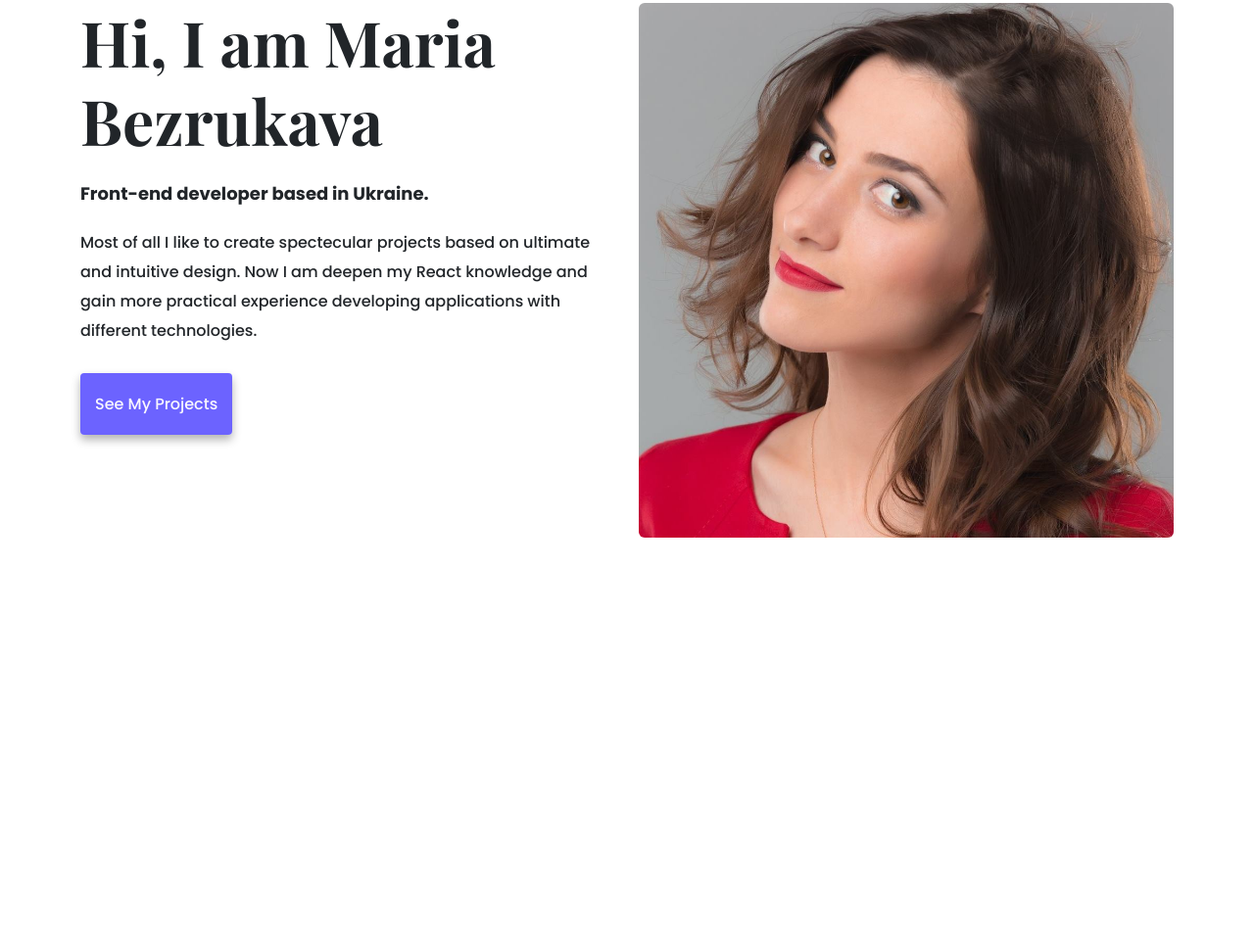
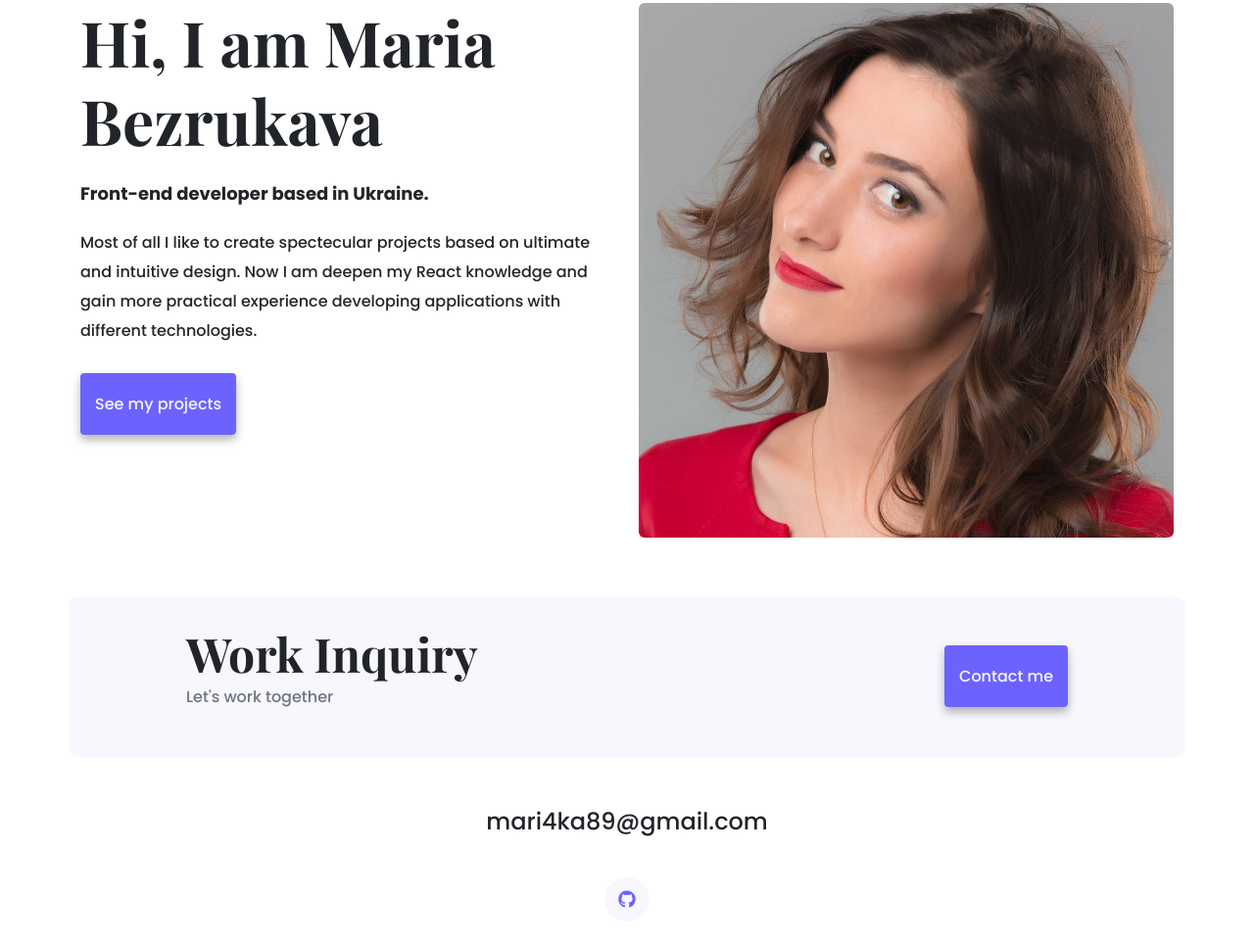
Before and after one commit to Mari4ka89/portfolio, a website: page about.html in a window 1280 px wide. Shown: the part 159-1124 px from the top of the page at 98% size. Before the commit the page ends 870 px from the top, so only its background shows below. Drawn offline with nearby package versions, Linux system fonts and the light colour scheme.

Commit message:
Implemented footer

```diff
--- a/about.html
+++ b/about.html
@@ -12,6 +12,10 @@
     <script
       src="https://cdn.jsdelivr.net/npm/bootstrap@5.2.1/dist/js/bootstrap.bundle.min.js"
       integrity="sha384-u1OknCvxWvY5kfmNBILK2hRnQC3Pr17a+RTT6rIHI7NnikvbZlHgTPOOmMi466C8"
+      crossorigin="anonymous"
+    ></script>
+    <script
+      src="https://kit.fontawesome.com/6f02fce07f.js"
       crossorigin="anonymous"
     ></script>
     <link
@@ -110,6 +114,29 @@
           </div>
         </div>
       </div>
+      <footer>
+        <div class="justify-content-between contact-box d-none d-md-flex mb-5">
+          <div>
+            <h4>Work Inquiry</h4>
+            <p class="text-muted">Let's work together</p>
+          </div>
+          <div>
+            <a href="/contact.html" class="primary-link">Contact me</a>
+          </div>
+        </div>
+        <div class="d-flex justify-content-center mb-5">
+          <a
+            href="mailto:mari4ka89@gmail.com"
+            class="text-decoration-none email-link"
+            >mari4ka89@gmail.com</a
+          >
+        </div>
+        <div class="text-center social-links">
+          <a href="https://github.com/Mari4ka89" target="_blank">
+            <i class="fab fa-github" aria-hidden="true"></i>
+          </a>
+        </div>
+      </footer>
     </div>
   </body>
 </html>
--- a/src/css/styles.css
+++ b/src/css/styles.css
@@ -4,7 +4,6 @@
   --heading-font-family: "Playfair Display", serif;
   --default-font-family: "Poppins", sans-serif;
   --box-shadow: 0 5px 10px rgba(0, 0, 0, 0.3);
-  --content-container-padding: 150px 0;
 }
 
 body {
@@ -35,6 +34,10 @@ h3 {
   opacity: 0.7;
 }
 
+h4 {
+  font-size: 48px;
+}
+
 p {
   font-weight: normal;
   font-size: 16px;
@@ -45,15 +48,48 @@ a {
   color: var(--bs-body-color);
 }
 
+footer {
+  margin: 60px 0;
+}
+
+footer .contact-box {
+  background: var(--secondary-color);
+  padding: 30px 120px;
+  border-radius: 10px;
+  align-items: center;
+}
+
+footer .email-link {
+  font-size: 24px;
+}
+
+footer .email-link:hover {
+  color: var(--branding-color);
+}
+
+footer .social-links a {
+  margin: 0 20px;
+  color: var(--branding-color);
+  background: var(--secondary-color);
+  padding: 10px 14px;
+  border-radius: 50%;
+  font-size: 18px;
+  transition: all 100ms ease-in-out;
+}
+
+footer .social-links a:hover {
+  color: white;
+  background: var(--branding-color);
+}
+
 .hero {
   text-align: center;
-  padding: var(--content-container-padding);
+  padding: 150px 0;
 }
 
 .primary-link {
   border-radius: 4px;
   text-decoration: none;
-  text-transform: capitalize;
   padding: 20px 15px;
   background: var(--branding-color);
   box-shadow: var(--box-shadow);
@@ -65,7 +101,7 @@ a {
 }
 
 .content-container {
-  padding: var(--content-container-padding);
+  padding: 150px 0 0;
 }
 
 .content {
@@ -89,7 +125,7 @@ a {
 @media (max-width: 900px) {
   .content-container {
     text-align: center;
-    padding: 60px 0;
+    padding-top: 60px 0;
   }
 }
 
```
Also changed, not shown: index.html (+27 -0 lines), portfolio.html (+27 -0 lines).
